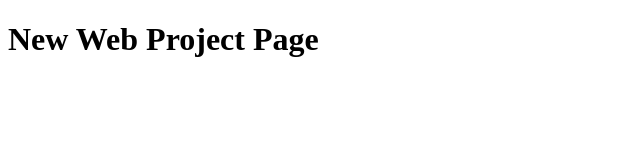
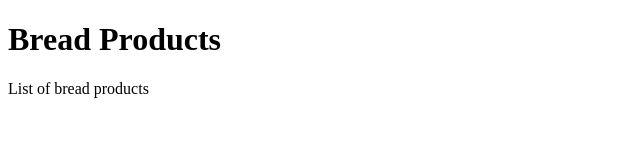
Before and after one commit to jnchavez/com.bread.demo, a plain HTML site: page index.html in a window 1280 px wide. Shown: the whole page, without its empty margins (0-640 px from the left). Drawn offline with Linux system fonts and the light colour scheme.

Commit message:
finished 1st release

```diff
--- a/index.html
+++ b/index.html
@@ -6,6 +6,7 @@
         <title>New Web Project</title>
     </head>
     <body>
-        <h1>New Web Project Page</h1>
+        <h1>Bread Products</h1>
+        <p>List of bread products</p>
     </body>
 </html>
```
